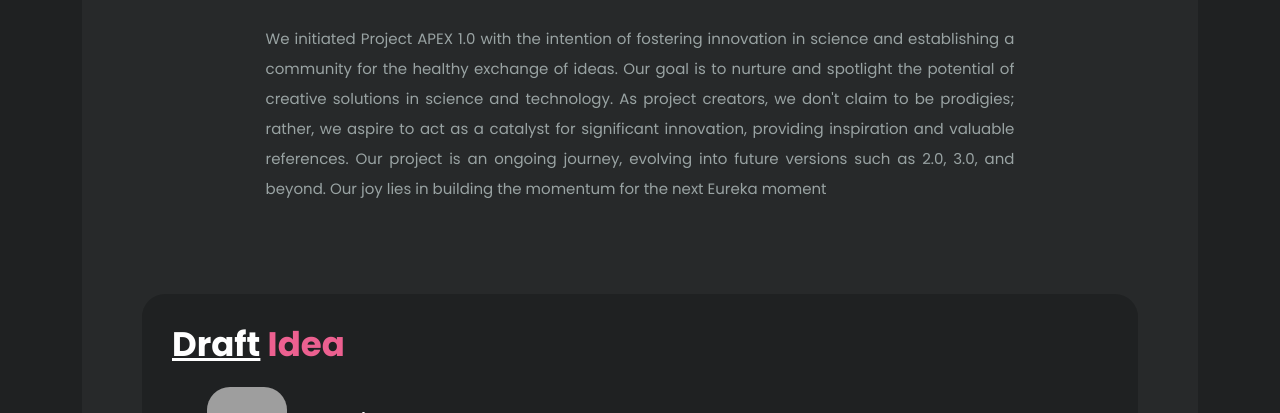
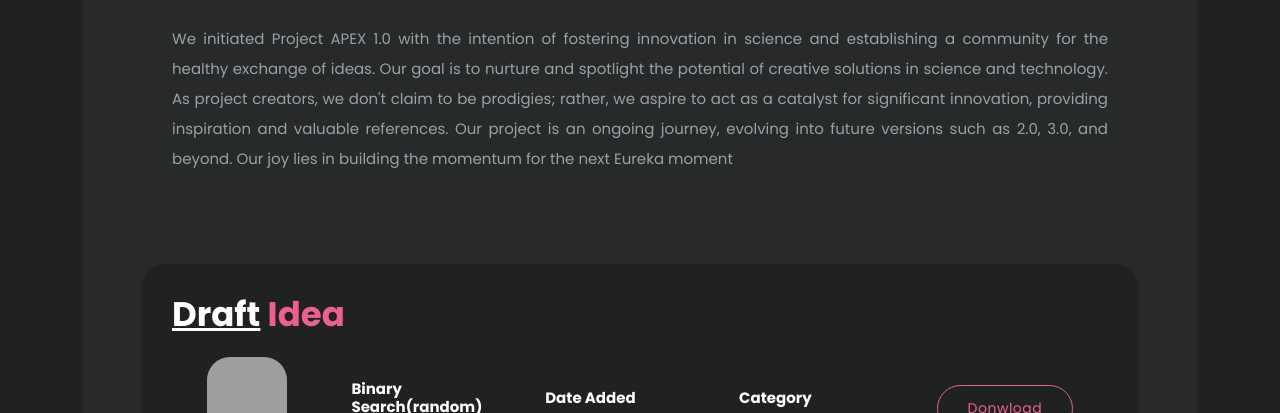
Before and after one commit to Minthiketun/Apex1.0, a plain HTML site: page templatemo_579_cyborg_gaming/index.html in a window 1280 px wide. Shown: the part 687-1100 px from the top of the page. Drawn offline with nearby package versions, Linux system fonts and the light colour scheme; grey boxes are pictures that could not be loaded.

Commit message:
second change

```diff
--- a/templatemo_579_cyborg_gaming/assets/css/templatemo-cyborg-gaming.css
+++ b/templatemo_579_cyborg_gaming/assets/css/templatemo-cyborg-gaming.css
@@ -638,6 +638,7 @@ Header Style
 }
 
 @media (max-width: 992px) {
+
   .header-area {
     top: 0;
   }
@@ -822,8 +823,7 @@ Most Popular Style
 .most-popular p {
   text-align: justify;
   color:#99a3a3;
-  display: block;
-  width: 80%;
+
   margin: 0 auto;
   /* background-color:#88a0ac */
 }
@@ -1749,6 +1749,9 @@ body {
 }
 
 @media (max-width: 1200px) {
+
+
+
   .header-area .main-nav .nav li {
     padding-right: 5px;
     padding-left: 5px;
```
